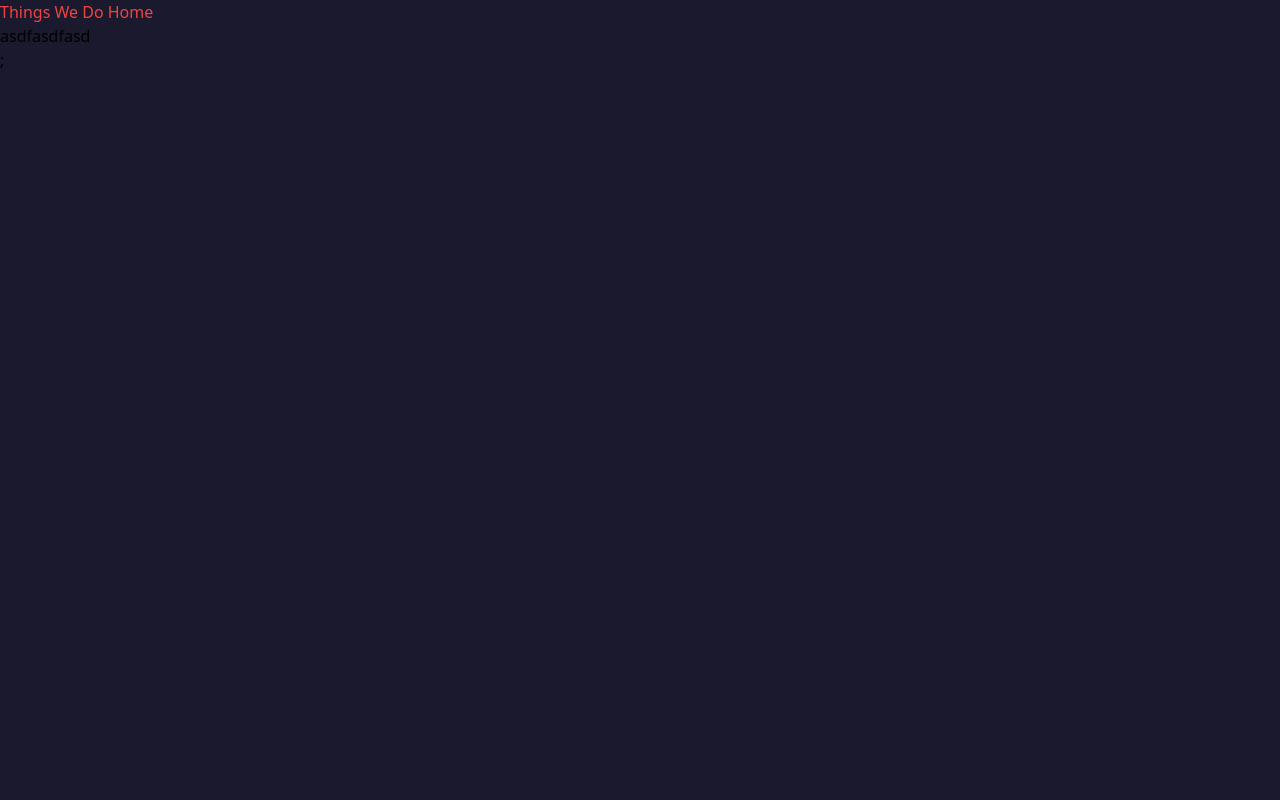
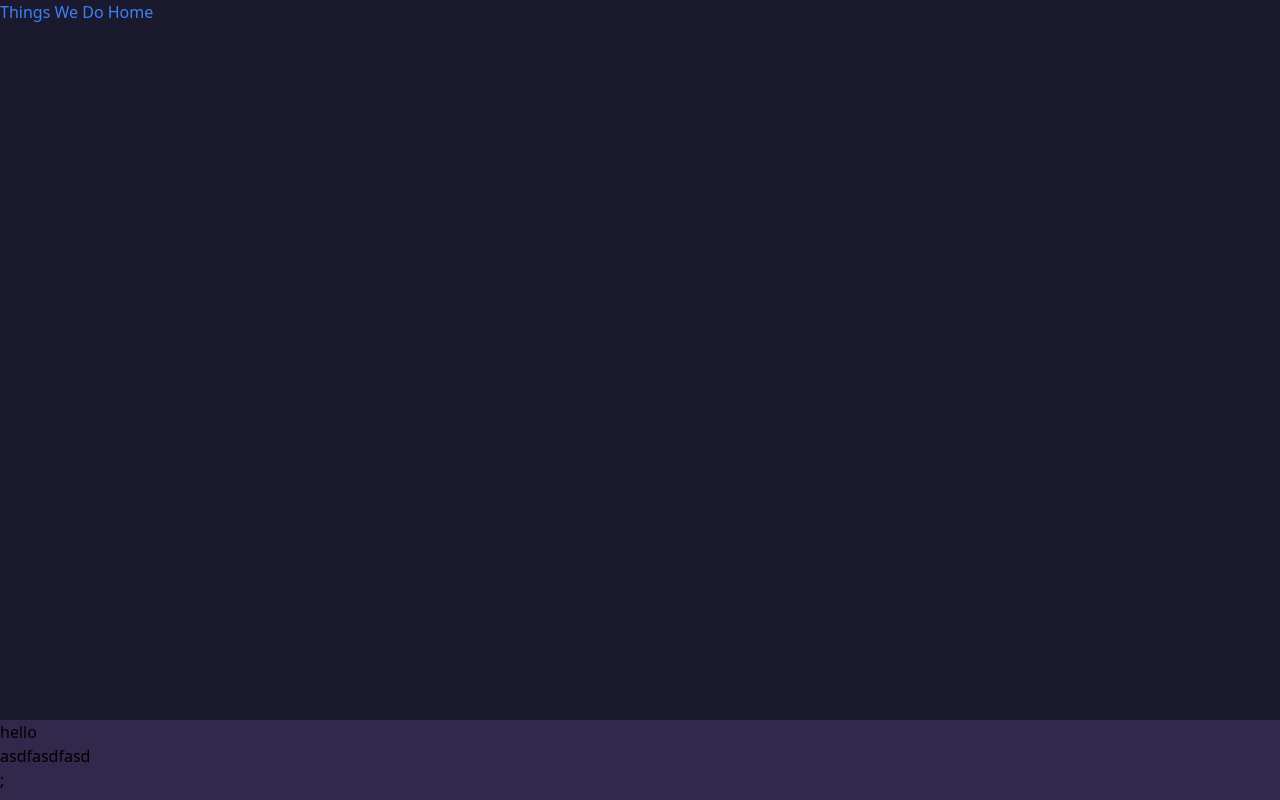
Before and after one commit to fac30/things-we-do, a Next.js app: page / in a window 1280 px wide. Built offline with nearby package versions, Linux system fonts and the light colour scheme.

Commit message:
feat: initial navbar styling, fixed tailwing config

```diff
--- a/src/app/page.tsx
+++ b/src/app/page.tsx
@@ -1,7 +1,7 @@
 export default function Home() {
   return (
     <>
-      <h1 className="text-red-500">Things We Do Home</h1>
+      <h1 className="text-blue-500">Things We Do Home</h1>
     </>
   );
 }
--- a/src/ui/layout/Navbar/Navbar.tsx
+++ b/src/ui/layout/Navbar/Navbar.tsx
@@ -2,9 +2,9 @@ import NavbarButtons from "./NavbarButtons";
 
 export default function Navbar() {
   return (
-    <>
+    <nav className="fixed bottom-0 bg-twd-navbar-background h-20 w-screen">
       <NavbarButtons />
       <h3>asdfasdfasd</h3>;
-    </>
+    </nav>
   );
 }
--- a/src/ui/layout/Navbar/NavbarButtons.tsx
+++ b/src/ui/layout/Navbar/NavbarButtons.tsx
@@ -1,3 +1,3 @@
 export default function NavbarButtons() {
-  <h2>hello</h2>;
+  return <h2>hello</h2>;
 }
--- a/tailwind.config.ts
+++ b/tailwind.config.ts
@@ -4,6 +4,7 @@ export default {
   content: [
     "./src/pages/**/*.{js,ts,jsx,tsx,mdx}",
     "./src/components/**/*.{js,ts,jsx,tsx,mdx}",
+    "./src/ui/**/*.{js,ts,jsx,tsx,mdx}",
     "./src/app/**/*.{js,ts,jsx,tsx,mdx}",
   ],
   theme: {
```
